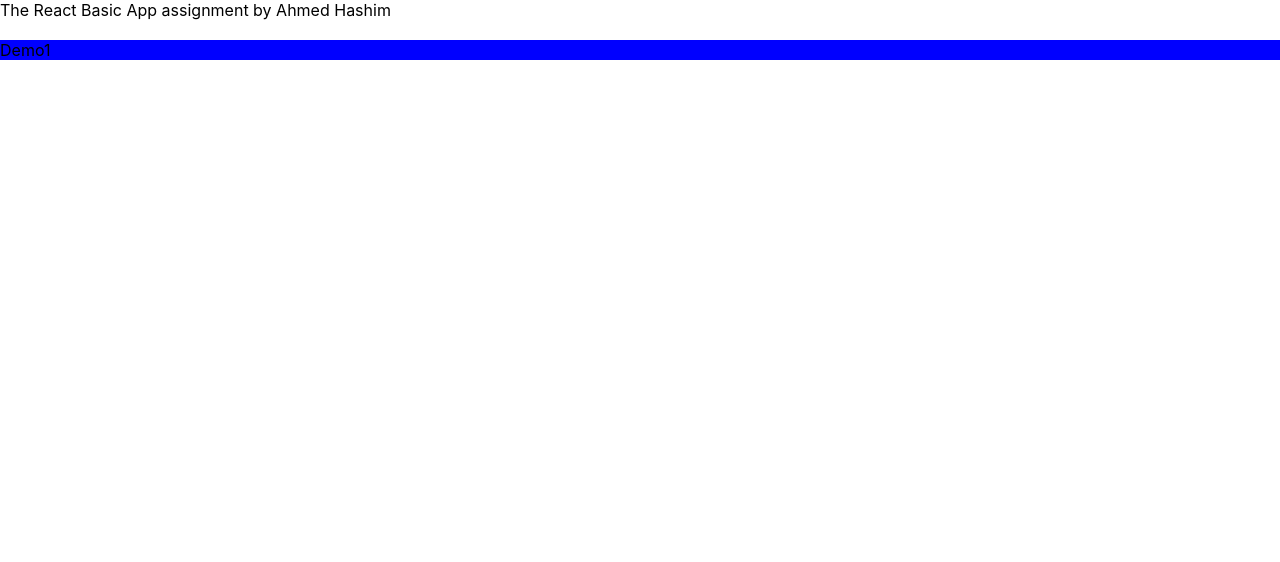
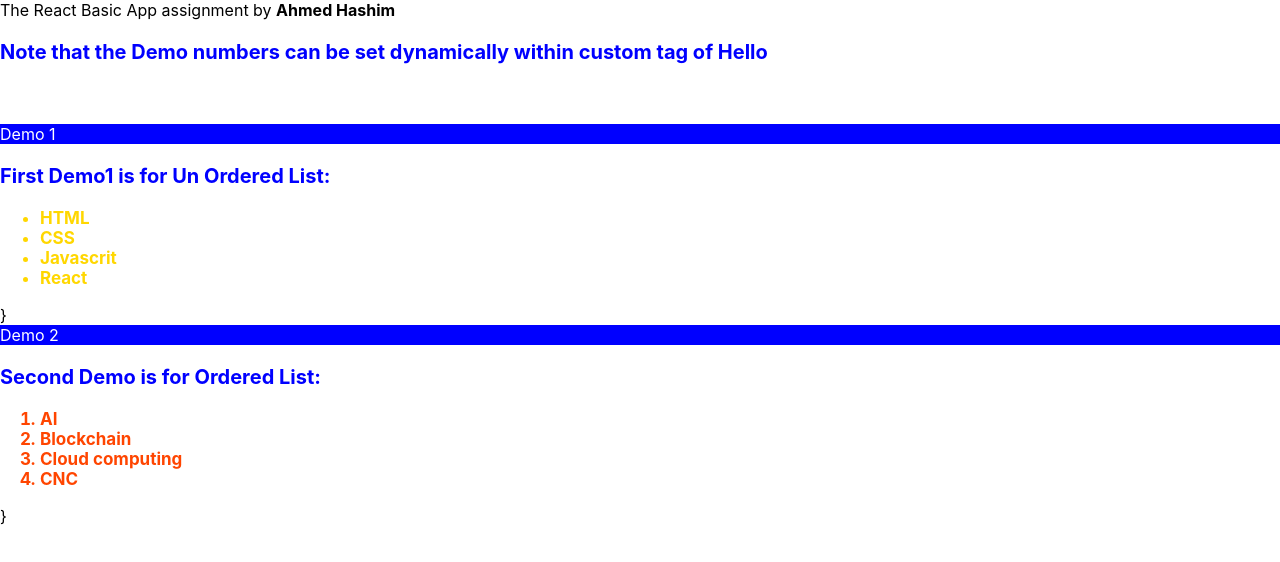
Before and after one commit to ahmedhashim1/reactapp02, a React (Create React App) app: page / in a window 1280 px wide. Shown: the top 562 px of the page. Built offline with nearby package versions, Linux system fonts and the light colour scheme.

Commit message:
Change 5 adding CSS, and other assignment tasks

```diff
--- a/src/App.js
+++ b/src/App.js
@@ -4,10 +4,31 @@ import './App.css';
 import Hello from './Hello'
 
 function App({name, age}) {
-    return <div > The React Basic App assignment by {name}
+    return <div > The React Basic App assignment by <strong> {name} </strong>
+    <p>Note that the Demo numbers can be set dynamically within custom tag of Hello</p>
       <br/>
       <br/>
-      <Hello firstName={name}></Hello>
+      <Hello theNum="1"></Hello>
+      <p>First Demo1 is for Un Ordered List:</p>
+                <ul>
+                 <li>HTML</li>
+                  <li>CSS</li>
+                  <li>Javascrit</li>
+                  <li>React</li>
+                  </ul>
+
+  }
+
+  <Hello theNum="2"></Hello>
+  <p>Second Demo is for Ordered List:</p>
+            <ol>
+             <li>AI</li>
+              <li>Blockchain</li>
+              <li>Cloud computing</li>
+              <li>CNC</li>
+              </ol>
+
+}
     </div>
 }
 
--- a/src/Hello.css
+++ b/src/Hello.css
@@ -1,7 +1,22 @@
 .myname {
   background-color: blue;
+  color: white;
 }
 
-#ulcircle {
-    list-style-type: circle;
+p {
+  font-size: 20px;
+  font-weight: bold;
+  color: Blue;
 }
+
+ol {
+  font-size: 17px;
+  font-weight: bold;
+  color: #FF4500;
+}
+
+ul {
+  font-size: 17px;
+  font-weight: bold;
+  color: #FFD700;
+}
--- a/src/Hello.js
+++ b/src/Hello.js
@@ -2,10 +2,10 @@ import React from 'react';
 import './Hello.css'
 
 
-function Hello({firstName}) {
-    return <div className="myname">Demo1</div>
+function Hello({theNum}) {
+    return <div className="myname">Demo {theNum}</div>
+}
 
-}
 
 // function App(props) {
 //     return <div > Hello World from App.js by {props.name} {props.age} </div>
```
